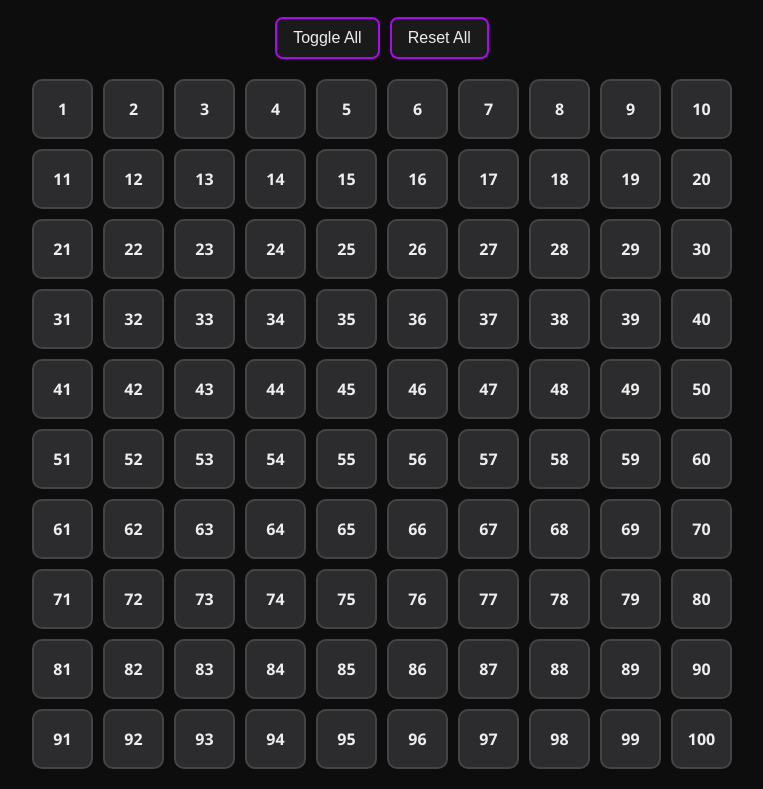
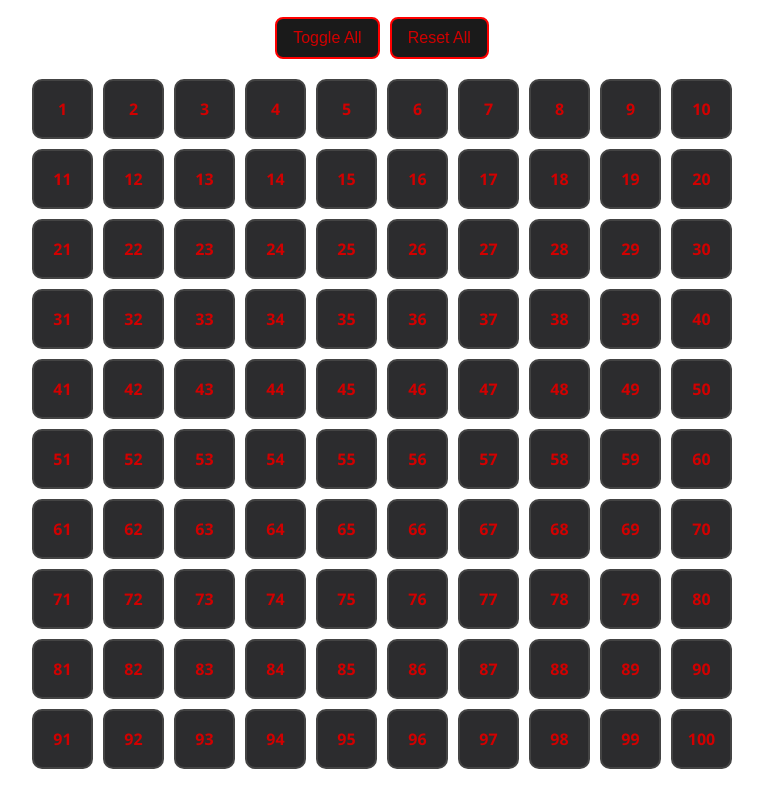
Before and after one commit to Silent-Assassin-123/Boxes, a plain HTML site: page index.html in a window 1280 px wide. Shown: the part 100-889 px from the top of the page, without its empty margins (258-1021 px from the left). Drawn offline with Linux system fonts and the light colour scheme.

Commit message:
Update index.html

```diff
--- a/index.html
+++ b/index.html
@@ -6,15 +6,15 @@
   <title>Toggle Boxes for class 8C</title>
   <style>
     :root {
-      --bg-color: #0d0d0d;
+      --bg-color: #ffffff;
       --box-color: #2c2c2e;
       --box-border: #444;
-      --text-color: #eee;
-      --active-color: #ad07f2;
-      --active-text: #ffffff;
+      --text-color: #d10000;
+      --active-color: #ff0000;
+      --active-text: #b00000;
       --button-bg: #1a1a1a;
       --button-hover: #a259ff20;
-      --shadow-glow: #a259ff80;
+      --shadow-glow: #ff4d4d80;
     }
 
     * {
```
